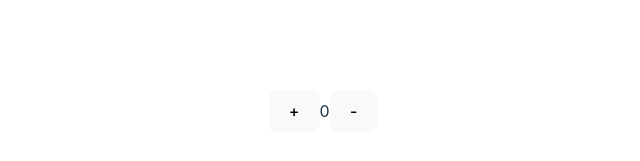
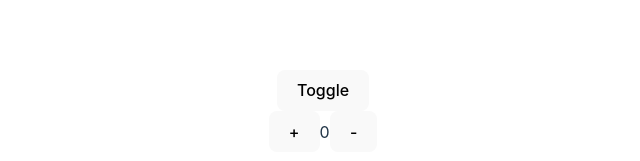
Before and after one commit to mrkarstrom/react-4-everyone, a React (Vite) app: page / in a window 1280 px wide. Shown: the part 289-450 px from the top of the page, without its empty margins (317-957 px from the left). Built offline with nearby package versions, Linux system fonts and the light colour scheme.

Commit message:
feat (Accordion.tsx): Making a toggle for an Accordion

```diff
--- a/src/App.tsx
+++ b/src/App.tsx
@@ -1,9 +1,11 @@
 import './App.css';
+import Accordion from './Components/Accordion';
 import Counter from './Components/Counter';
 
 function App() {
   return (
     <>
+      <Accordion />
       <Counter />
     </>
   );
--- /dev/null
+++ b/src/Components/Accordion.tsx
@@ -0,0 +1,14 @@
+import { useState } from 'react';
+
+const Accordion = () => {
+  const [isToggled, setIsToggled] = useState(false);
+
+  return (
+    <div>
+      {isToggled && <h3>Show Me</h3>}
+      <button onClick={() => setIsToggled(!isToggled)}>Toggle</button>
+    </div>
+  );
+};
+
+export default Accordion;
```
